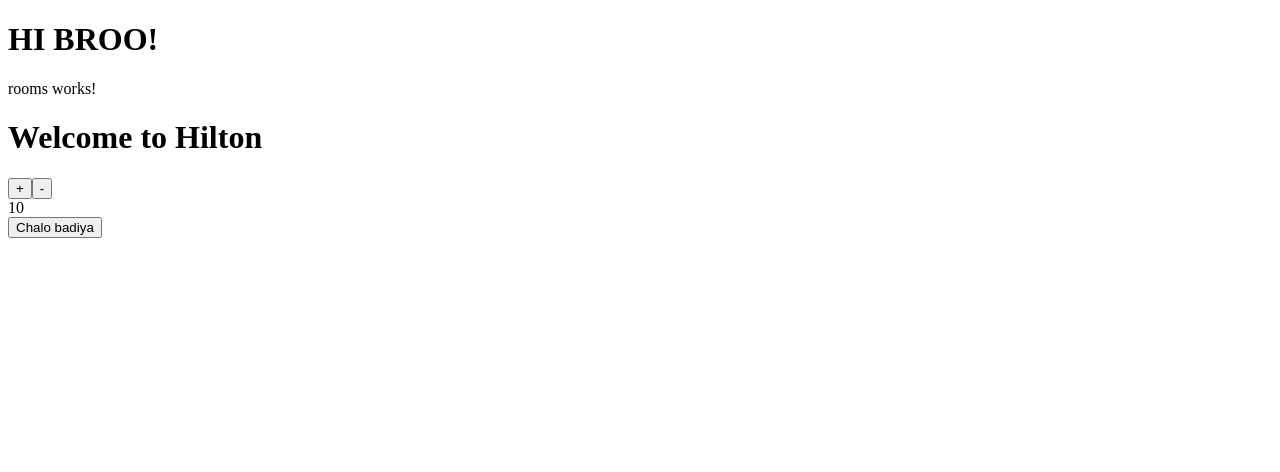
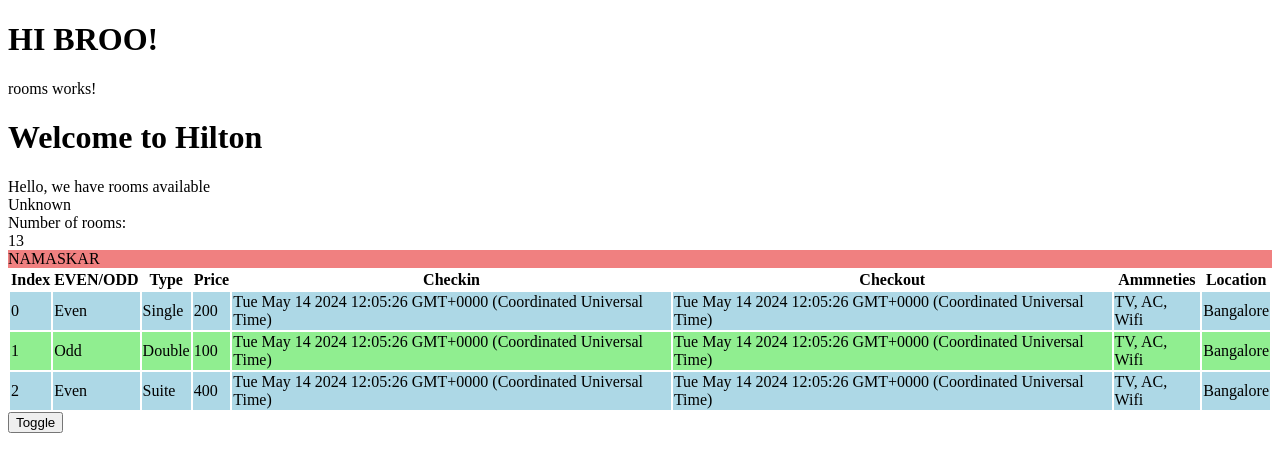
Before and after one commit to SamyakPaharia/hotelinventoryapp, an Angular app: page / in a window 1280 px wide. Shown: the top 472 px of the page. Built offline with nearby package versions, Linux system fonts and the light colour scheme.

Commit message:
Learned: Structural and Attribute Directives Structural Directives: Can add or remove elements from the DOM. They are preceded by an asterisk (*). Attribute Directives: Change the appearance or behavior of an element, component, or another directive.

```diff
--- a/src/app/rooms/rooms.component.html
+++ b/src/app/rooms/rooms.component.html
@@ -1,16 +1,60 @@
 <p>rooms works!</p>
-<h1>Welcome to {{hotelName}}</h1>
+<h1>Welcome to {{ hotelName }}</h1>
+
+<div *ngIf="rooms.availableRooms > 0">Hello, we have rooms available</div>
+
+<div [ngSwitch]="role">
+
+    <div *ngSwitchCase="'admin'">Welcome Admin</div>
+    <div *ngSwitchCase="'user'">Welcome User</div>
+    <div *ngSwitchDefault>Unknown</div>
+
+</div>
 
 
-<div [hidden]="flag">
 
-    <button (click)="increment()">+</button>
-    <button (click)="decrement()">-</button>
+<div [hidden]="hideRooms">
+  Number of rooms:
+  <div [innerText]="numberOfRooms"></div>
 </div>
 
-<div [innerText]="numberOfRooms">
+<div [ngClass]="hideRooms? 'even':'odd'"> NAMASKAR</div>
 
+<!-- <div *ngIf="!hideRooms">
+    Number of rooms: <div>{{ numberOfRooms }}</div>
+  </div> -->
 
- </div>
+<div>
+  <table>
+    <thead>
+      <tr>
+        <th>Index</th>
+        <th>EVEN/ODD</th>
+        <th>Type</th>
+        <th>Price</th>
+        <th>Checkin</th>
+        <th>Checkout</th>
+        <th>Ammneties</th>
+        <th>Location</th>
+      </tr>
+    </thead>
 
- <button (click)="toggle()">Chalo badiya</button>
+    <tbody>
+      <tr
+        *ngFor="let room of roomList; let i = index; let e = even"
+        [ngStyle]="{ 'background-color': e ? 'lightblue' : 'lightgreen' }"
+      >
+        <td>{{ i }}</td>
+        <td>{{ e ? "Even " : "Odd " }}</td>
+        <td>{{ room.type }}</td>
+        <td>{{ room.price }}</td>
+        <td>{{ room.checkin }}</td>
+        <td>{{ room.checkout }}</td>
+        <td>{{ room.ammenties }}</td>
+        <td>{{ room.location }}</td>
+      </tr>
+    </tbody>
+  </table>
+</div>
+
+<button (click)="toggle()">Toggle</button>
--- a/src/app/rooms/rooms.component.scss
+++ b/src/app/rooms/rooms.component.scss
@@ -0,0 +1,7 @@
+.even{
+  background-color: aqua;
+}
+
+.odd{
+  background-color: lightcoral;
+}
--- a/src/app/rooms/rooms.component.ts
+++ b/src/app/rooms/rooms.component.ts
@@ -1,28 +1,56 @@
 import { Component } from '@angular/core';
+import { Rooms,RoomsList } from './rooms';
+import { CommonModule } from '@angular/common';
 
 @Component({
   selector: 'hinv-rooms',
   standalone: true,
-  imports: [],
+  imports: [CommonModule],
   templateUrl: './rooms.component.html',
   styleUrl: './rooms.component.scss'
 })
 export class RoomsComponent {
 
   hotelName = 'Hilton';
-  numberOfRooms = 10;
-  flag = false;
+  numberOfRooms = 13;
+  hideRooms: boolean = false;
+  role: string = 'userssss';
 
-  increment() {
-    this.numberOfRooms++;
+  rooms: Rooms = {
+    availableRooms: 10,
+    bookedRooms: 5,
+    totalRooms: 20,
+  };
+
+  roomList: RoomsList[] = [{
+    type: 'Single',
+    checkin: new Date(),
+    checkout: new Date(),
+    ammenties: 'TV, AC, Wifi',
+    price: 200,
+    location: 'Bangalore'
+  },
+  {
+    type: 'Double',
+    checkin: new Date(),
+    checkout: new Date(),
+    ammenties: 'TV, AC, Wifi',
+    price: 100,
+    location: 'Bangalore'
+  },
+
+  {
+    type:'Suite',
+    checkin: new Date(),
+    checkout: new Date(),
+    ammenties: 'TV, AC, Wifi',
+    price: 400,
+    location: 'Bangalore'
   }
-
-  decrement() {
-    this.numberOfRooms--;
-  }
+]
 
   toggle() {
-    this.flag = !this.flag;
+    this.hideRooms = !this.hideRooms;
   }
 
 }
--- /dev/null
+++ b/src/app/rooms/rooms.ts
@@ -0,0 +1,18 @@
+export interface Rooms {
+
+    availableRooms: number;
+    bookedRooms: number;
+    totalRooms: number;
+
+
+}
+
+export interface RoomsList
+{
+    type: string;
+    checkin:Date;
+    checkout:Date;
+    ammenties: string;
+    price: number;
+    location: string;
+}
```
